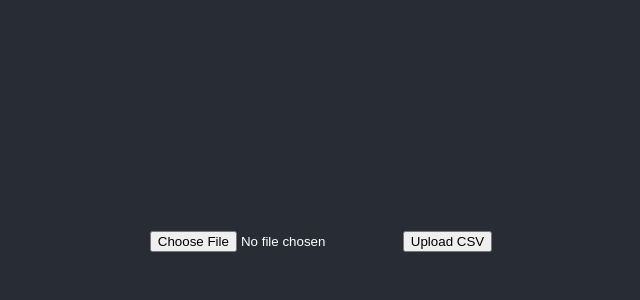
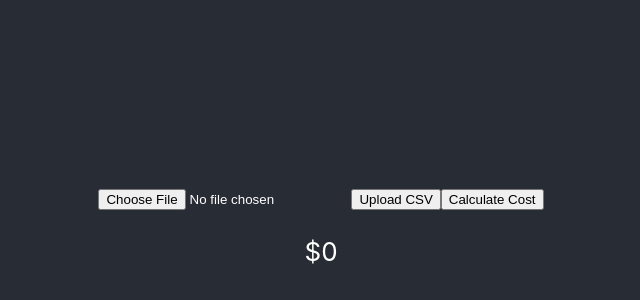
Before and after one commit to jakozbek/Apothecary-Tools, a React (Create React App) app: page /calculate-apothecary-cost in a window 1280 px wide. Shown: the part 164-464 px from the top of the page, without its empty margins (319-959 px from the left). Built offline with nearby package versions, Linux system fonts and the light colour scheme.

Commit message:
Simple version of calculate apothecary cost uploaded

```diff
--- a/src/components/calculate-apothecary-cost.tsx
+++ b/src/components/calculate-apothecary-cost.tsx
@@ -1,17 +1,20 @@
-import React from 'react';
+import React, { useEffect, useState } from 'react';
 import Papa from 'papaparse';
 
 function CalculateApothecaryCost() {
     let csvFile:File;
     let csvFileContents:string;
+    const [totalCost, setTotalCost] = useState(0);
 
-    // let plantEntry = {
-    //     name:string,
-    //     price,
-    //     ratio,
-    //     bestAbv,
-    //     amntTinctureNeeded
-    // }
+    interface plantEntry {
+        name:string,
+        unitPrice: number,
+        extractRatio: number,
+        extractSolventAbv: number,
+        tinctureVolumeNeeded: number
+    }
+
+    let plantRows:Array<plantEntry>;
 
     let handleFileChange = (event: React.ChangeEvent<HTMLInputElement>) => {
         // check if null
@@ -19,9 +22,10 @@ function CalculateApothecaryCost() {
             csvFile = event.target.files![0];
     }
 
+    // TODO: handle when there is no file
     const handleCsvUpload = () => {
-        console.log(csvFile);
         const fileReader = new FileReader();
+
         fileReader.addEventListener('load', event => {
             console.log(typeof (event.target?.result));
             csvFileContents = event.target!.result as string;
@@ -30,21 +34,54 @@ function CalculateApothecaryCost() {
 
             const parsedArray:Array<any> = parsedCsv.data;
 
-            let plantInfo = parsedArray.map( (row:Array<any>) => {
+            plantRows = parsedArray.map( (row:Array<any>) => {
+                let name:string = row[0];
+                let unitPrice: number;
+                let extractRatio: number;
+
+                unitPrice = Number(row[1].replace('$', ''));
+                extractRatio = Number(row[2])
+
                 return {
-                    "name": row[0],
-                    "unitPrice": row[1],
-                    "extractRatio": row[2],
-                    "extractSolventAbv": row[3],
-                    "tinctureVolumeNeeded": row[3],
-                }
+                    name,
+                    unitPrice,
+                    extractRatio,
+                    extractSolventAbv: row[3],
+                    tinctureVolumeNeeded: row[4],
+                } as plantEntry
             });
 
             // remove the first entry of the array
-            plantInfo.shift();
+            plantRows.shift();
         });
 
         fileReader.readAsText(csvFile);
+    }
+
+    const handleCalculateCost = () => {
+        console.log('handle calculate cost');
+        console.log(plantRows)
+        let totalCost: number = 0;
+
+        plantRows.forEach( row => {
+            let rowCost: number = 0;
+            let herbNeeded:number;
+
+            if (row.extractRatio === 0) {
+                console.error("Enter correct extract ratio");
+                return;
+            }
+
+            herbNeeded = 1/row.extractRatio * row.tinctureVolumeNeeded *8.35;
+            rowCost = herbNeeded * row.unitPrice;
+
+            if (! Number.isNaN(rowCost))
+                totalCost = totalCost + rowCost;
+            else
+                console.error("NaN found, check your rows");
+        });
+        setTotalCost(totalCost);
+        console.log(totalCost)
     }
 
    return (
@@ -52,6 +89,9 @@ function CalculateApothecaryCost() {
         <input type="file" id="input" onChange={handleFileChange} accept=".csv"></input>
 
         <button onClick={handleCsvUpload}>Upload CSV</button>
+        <button onClick={handleCalculateCost}>Calculate Cost</button>
+
+        <p>${totalCost}</p>
        </div>
    )
 }
```
